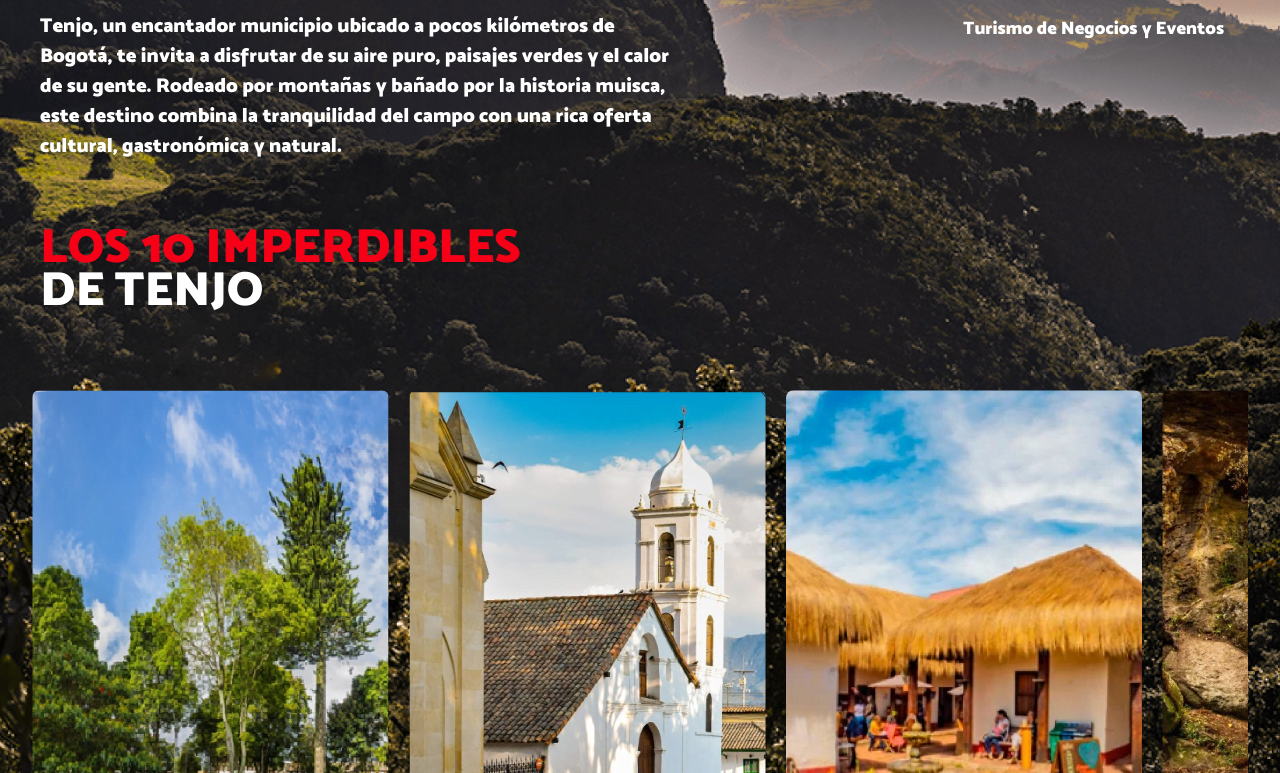
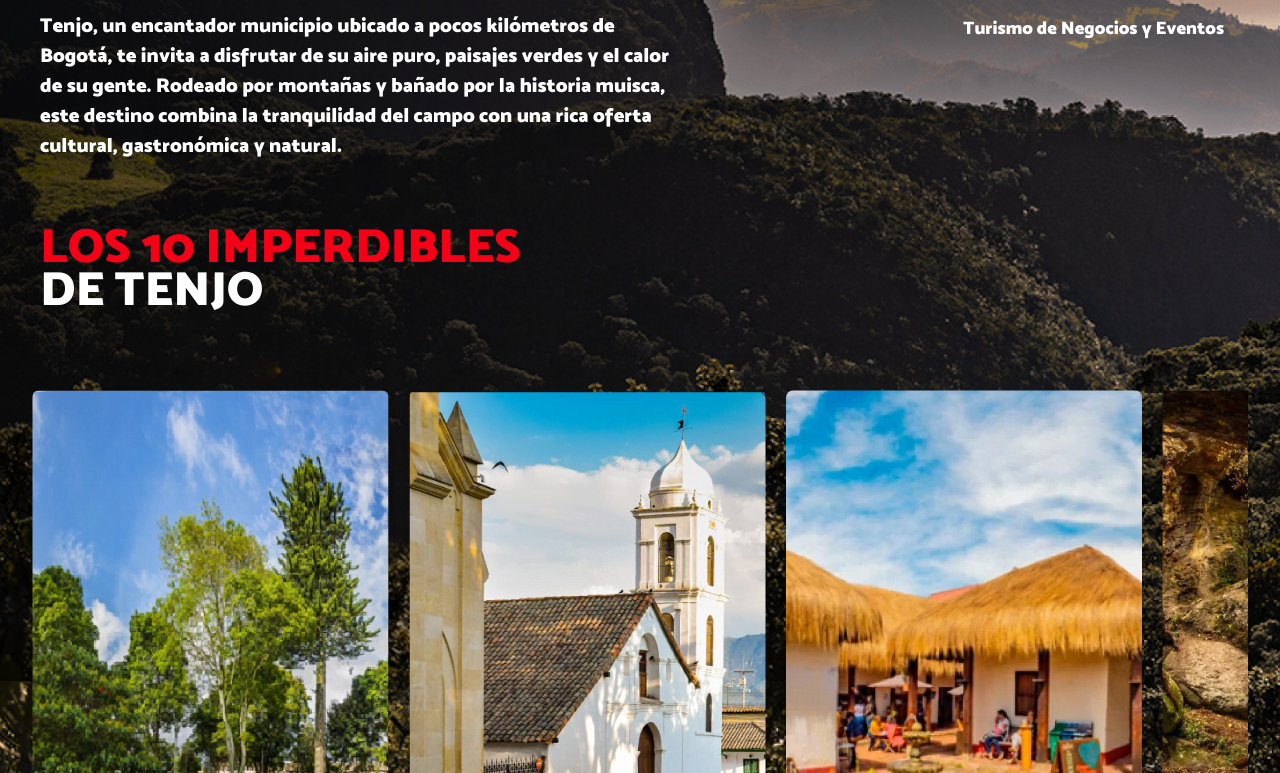
Before and after one commit to oblicuaDev/visit-tenjo, a plain HTML site: page index.html in a window 1280 px wide. Shown: the part 579-1352 px from the top of the page. Drawn offline with nearby package versions, Linux system fonts and the light colour scheme; a web font is replaced by a local one.

Commit message:
cambios en opacidad del hero del inicio

```diff
--- a/index.html
+++ b/index.html
@@ -13,7 +13,7 @@
   </head>
   <body>
     <!-- Hero Section -->
-    <section class="hero">
+    <section class="hero hero--home">
       <div class="hero__overlay"></div>
       <div class="hero__logo">
         <a href="#">
--- a/scss/layout/_hero.scss
+++ b/scss/layout/_hero.scss
@@ -5,6 +5,7 @@
   display: flex;
   flex-direction: column;
   padding: 2rem;
+  overflow: hidden;
 
   &__overlay {
     position: absolute;
@@ -13,6 +14,12 @@
     width: 100%;
     height: 100%;
     z-index: 1;
+    background: linear-gradient(
+      to right,
+      /* ← Dirección de izquierda a derecha */ rgb(0 0 0 / 62%) 0%,
+      /* Opacidad 60% a la izquierda */ rgb(0 0 0 / 35%) 50%,
+      /* Transparente después del 40% */ rgb(0 0 0 / 0%) 100%
+    );
   }
 
   &__logo {
--- a/scss/pages/_home.scss
+++ b/scss/pages/_home.scss
@@ -1,3 +1,10 @@
+// Hero específico del Home
+.hero--home {
+  .hero__overlay {
+    height: 80%; // ← Cambia esto al valor que necesites (50%, 60%, 400px, 30vh, etc.)
+  }
+}
+
 // Qué Hacer Section
 .que-hacer {
   padding: 4rem 2rem;
```
Also changed, not shown: css/styles.css, 1 other file.
